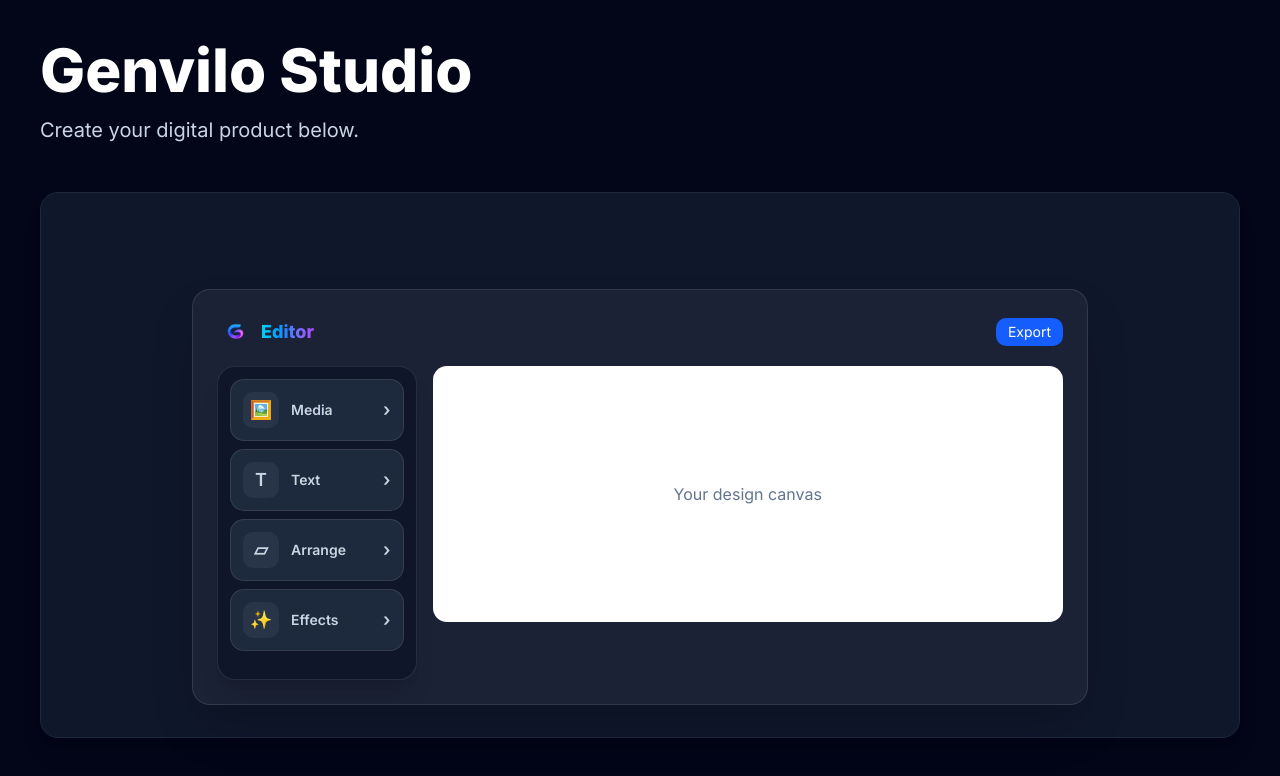
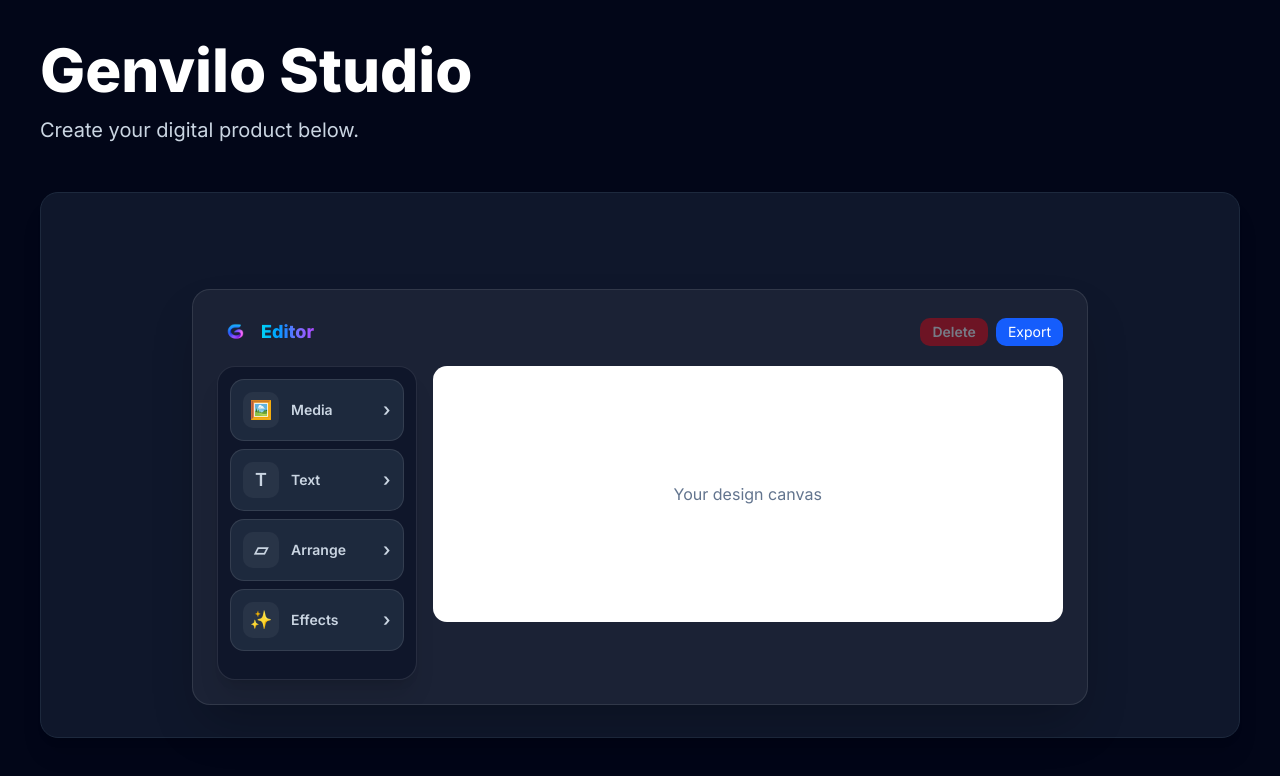
Before and after one commit to Stewey95/yourdesign, a Next.js app: page /create in a window 1280 px wide. Shown: the top 776 px of the page. Built offline with nearby package versions, Linux system fonts and the light colour scheme; a web font is replaced by a local one.

Commit message:
Move delete control to editor header

```diff
--- a/components/EditorPreview.tsx
+++ b/components/EditorPreview.tsx
@@ -898,9 +898,20 @@ if (direction === "back") {
   </span>
 </div>
 
-        <button className="cursor-pointer rounded-lg bg-blue-600 px-3 py-1 text-sm text-white">
-          Export
-        </button>
+       <div className="flex items-center gap-2">
+  <button
+    type="button"
+    onClick={deleteSelected}
+    disabled={!selectedItemId}
+    className="cursor-pointer rounded-lg bg-red-600 px-3 py-1 text-sm font-semibold text-white transition hover:bg-red-500 disabled:cursor-not-allowed disabled:opacity-40"
+  >
+    Delete
+  </button>
+
+  <button className="cursor-pointer rounded-lg bg-blue-600 px-3 py-1 text-sm text-white">
+    Export
+  </button>
+</div>
       </div>
 
       <div className="grid gap-4 md:grid-cols-4">
@@ -984,19 +995,7 @@ if (direction === "back") {
   </div>
 )}
 
-         {activeToolbarPanel === "arrange" && (
-  <div className="mt-3 rounded-xl border border-white/10 bg-slate-800/60 p-3">
-    <p className="mb-3 text-xs font-bold uppercase tracking-widest text-cyan-400">
-      Arrange
-    </p>
-  <button
-    onClick={deleteSelected}
-    className="w-full cursor-pointer rounded-lg bg-red-600 px-4 py-2 font-semibold text-white transition hover:bg-red-500"
-  >
-    Delete Selected
-  </button>
-  </div>
-)}
+
         </div>
 
         <div className="min-w-0 md:col-span-3">
```
